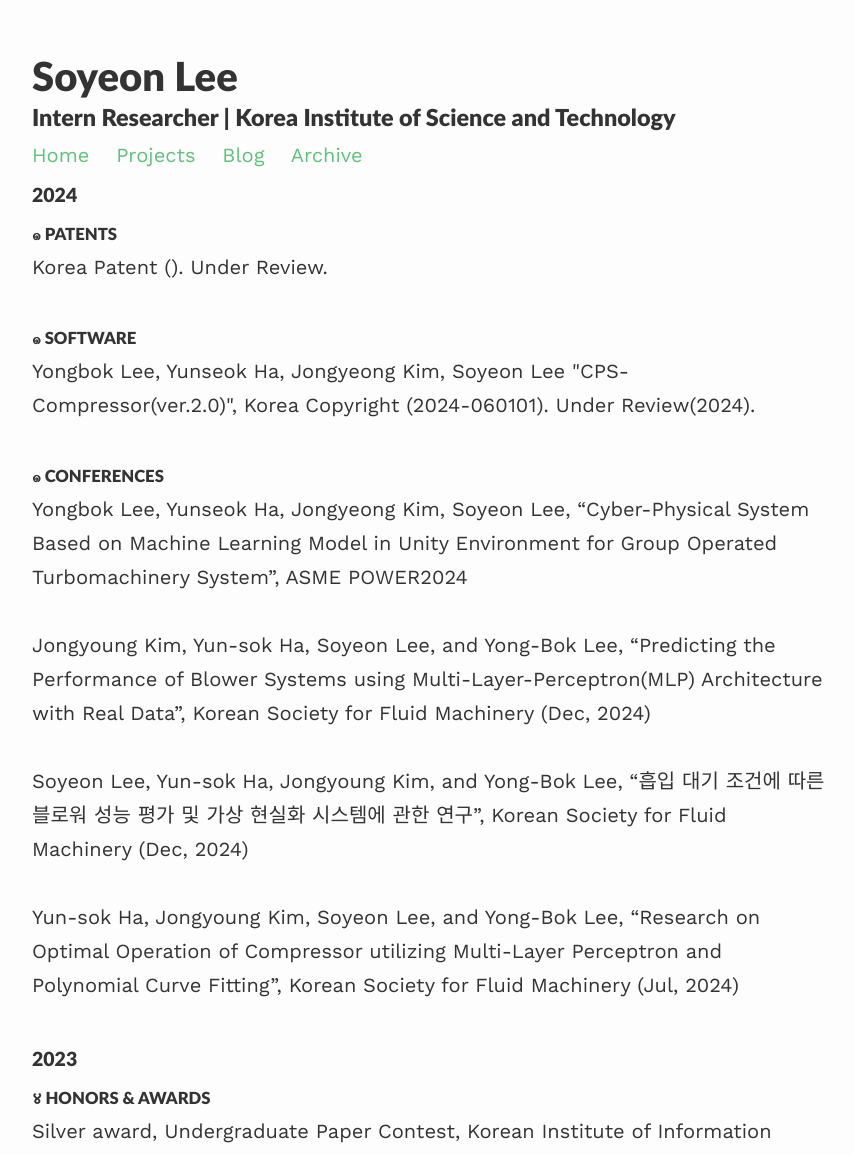
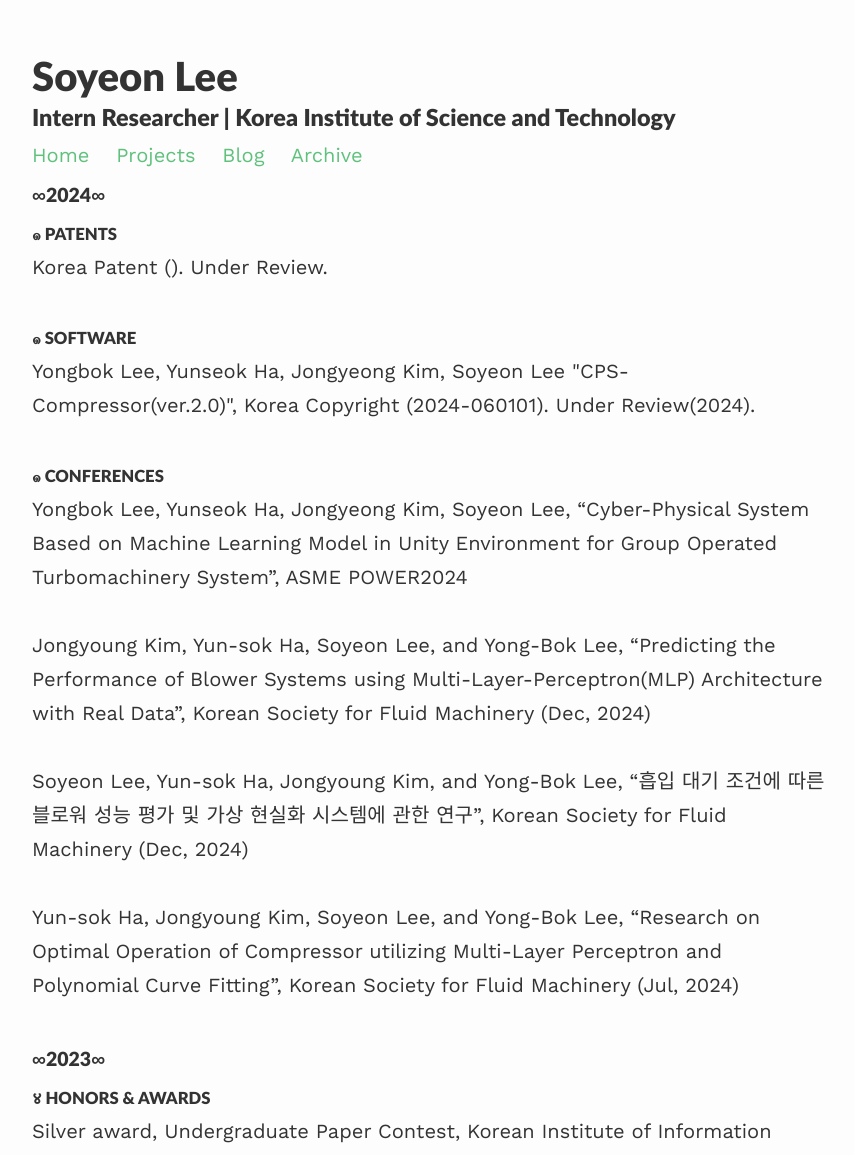
Before and after one commit to soysilver/soysilvery, a Jekyll site: the page built from archive.html, in a window 1280 px wide. Shown: the top 1155 px of the page, without its empty margins (208-1062 px from the left). Built offline with Jekyll 4.4.1, drawn with Linux system fonts in a browser that asks for light colours; nearby versions of some CDN libraries.

```diff
--- a/archive.html
+++ b/archive.html
@@ -5,7 +5,7 @@ title: Archive
 ---
 
 <div>
-	<h3><small>2024</small></h3>
+	<h3><small>∞2024∞</small></h3>
 
 	<h4><small>๑ PATENTS</small></h4>
 		<a>Korea Patent (). Under Review.</a><br/><br>
@@ -19,7 +19,7 @@ title: Archive
 		<a href="">Soyeon Lee, Yun-sok Ha, Jongyoung Kim, and Yong-Bok Lee, “흡입 대기 조건에 따른 블로워 성능 평가 및 가상 현실화 시스템에 관한 연구”, Korean Society for Fluid Machinery (Dec, 2024) </a><br/><br>
 		<a href="">Yun-sok Ha, Jongyoung Kim, Soyeon Lee, and Yong-Bok Lee, “Research on Optimal Operation of Compressor utilizing Multi-Layer Perceptron and Polynomial Curve Fitting”, Korean Society for Fluid Machinery (Jul, 2024)</a><br/><br>
 
-	<h3><small>2023</small></h3>
+	<h3><small>∞2023∞</small></h3>
 
 	<h4><small>४ HONORS & AWARDS</small></h4>
 		<a>Silver award, Undergraduate Paper Contest, Korean Institute of Information Technology (Jun, 2023) </a><br/><br>
```
